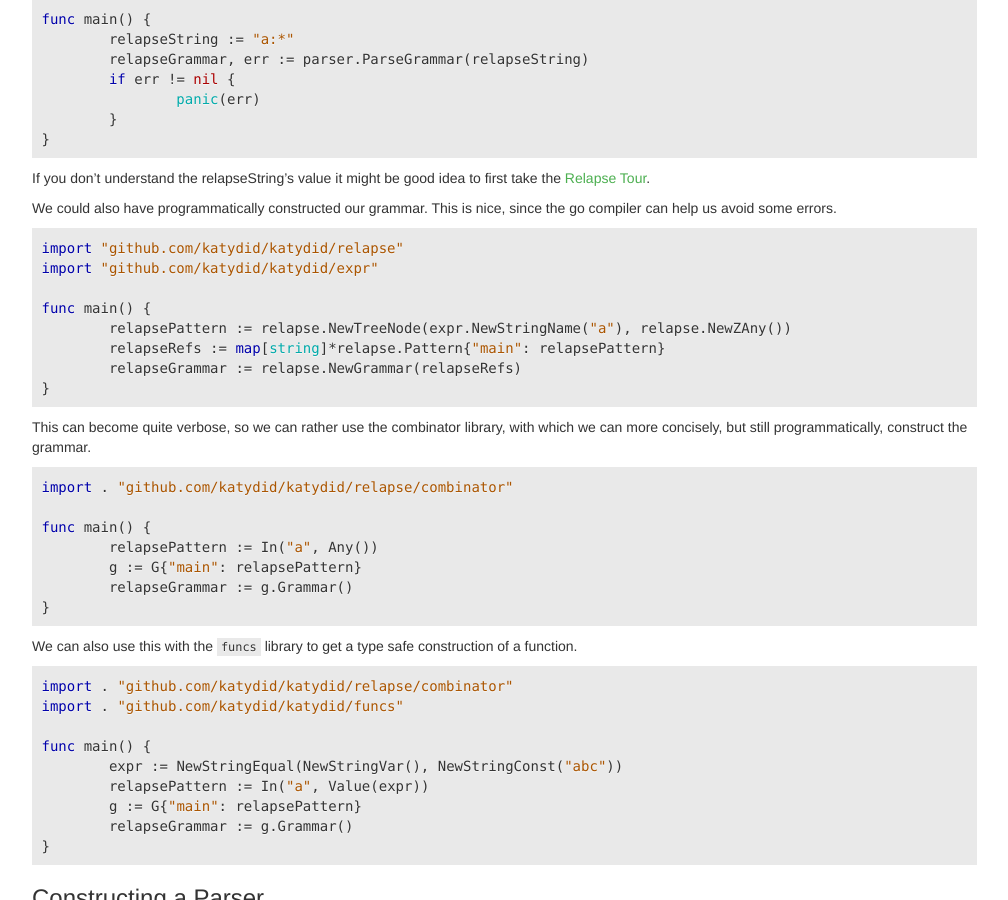
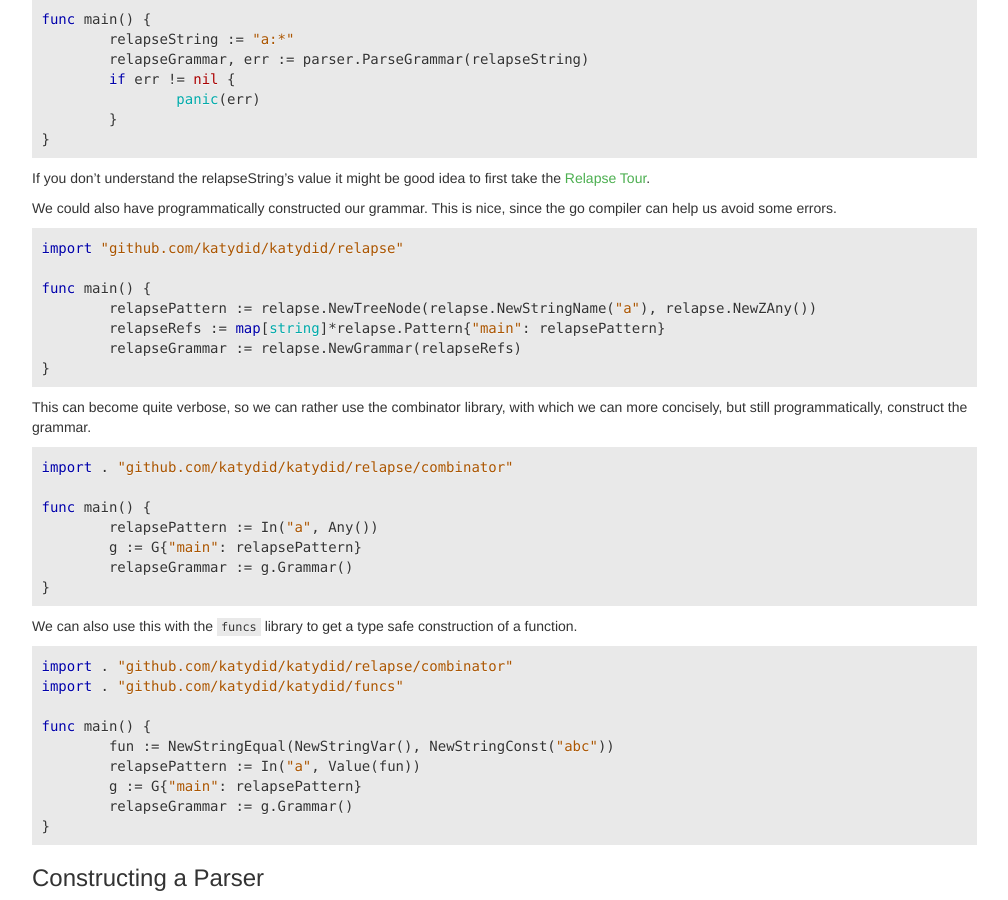
Before and after one commit to katydid/katydid.github.io, a Jekyll site: the page built from _posts/2016-02-17-usage.md, in a window 1280 px wide and 900 px high, scrolled down 371 px. Shown: the whole window, without its empty margins (233-1241 px from the left). Built offline with Jekyll 4.4.1, drawn with Linux system fonts in a browser that asks for light colours.

Commit message:
fixed expr links to point to relapse

```diff
--- a/_posts/2016-02-17-usage.md
+++ b/_posts/2016-02-17-usage.md
@@ -38,10 +38,9 @@ This is nice, since the go compiler can help us avoid some errors.
 
 {% highlight go %}
 import "github.com/katydid/katydid/relapse"
-import "github.com/katydid/katydid/expr"
 
 func main() {
-	relapsePattern := relapse.NewTreeNode(expr.NewStringName("a"), relapse.NewZAny())
+	relapsePattern := relapse.NewTreeNode(relapse.NewStringName("a"), relapse.NewZAny())
 	relapseRefs := map[string]*relapse.Pattern{"main": relapsePattern}
 	relapseGrammar := relapse.NewGrammar(relapseRefs)
 }
@@ -66,8 +65,8 @@ import . "github.com/katydid/katydid/relapse/combinator"
 import . "github.com/katydid/katydid/funcs"
 
 func main() {
-	expr := NewStringEqual(NewStringVar(), NewStringConst("abc"))
-	relapsePattern := In("a", Value(expr))
+	fun := NewStringEqual(NewStringVar(), NewStringConst("abc"))
+	relapsePattern := In("a", Value(fun))
 	g := G{"main": relapsePattern}
 	relapseGrammar := g.Grammar()
 }
```
Also changed, not shown: _posts/2016-02-17-addingfunctions.md (+2 -2 lines).
